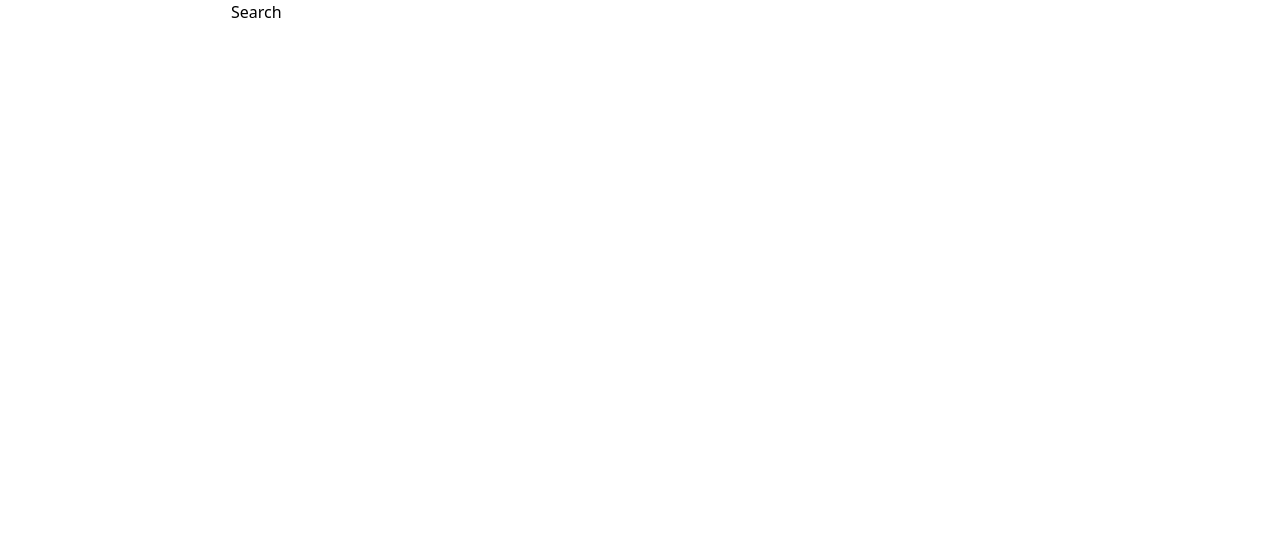
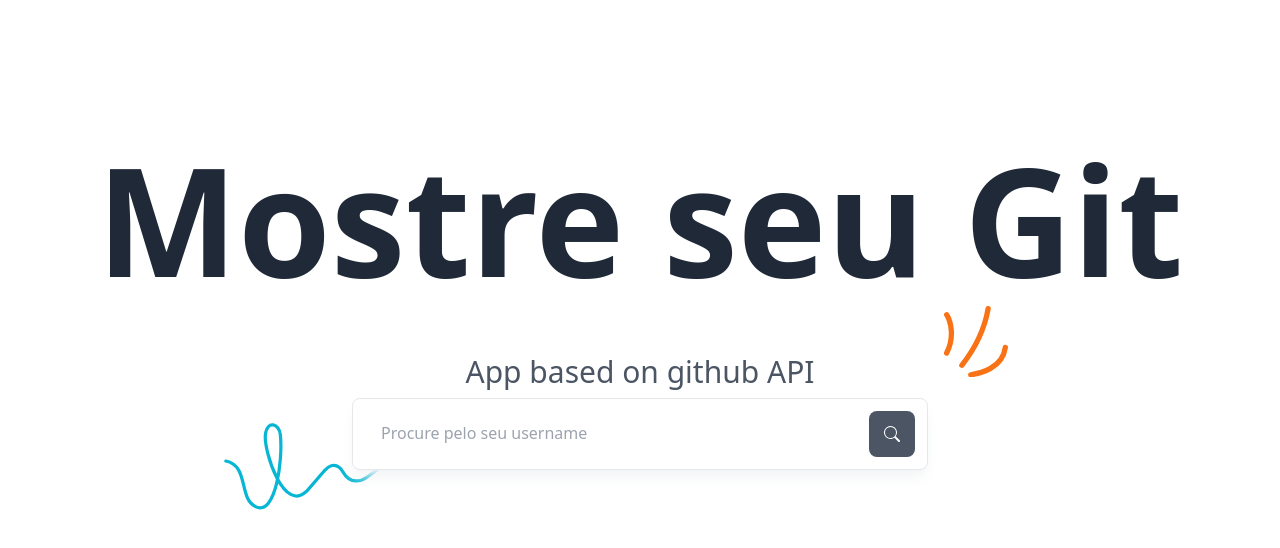
Before and after one commit to 97revenge/show-git, a Next.js app: page / in a window 1280 px wide. Shown: the top 548 px of the page. Built offline with nearby package versions, Linux system fonts and the light colour scheme.

Commit message:
feat:Added Next.js middleware in TypeScript for redirecting empty query parameter to /error page, with a specific route matcher for /user/:username

```diff
--- /dev/null
+++ b/src/components/Hero/index.tsx
@@ -0,0 +1,89 @@
+"use client";
+
+import { GetServerSideProps } from "next";
+import Image from "next/image";
+
+export default function Hero({ children }: { children: React.ReactNode }) {
+  return (
+    <>
+      <div className="relative overflow-hidden">
+        <div className="max-w-[85rem] mx-auto px-4 sm:px-6 lg:px-8 py-10 sm:py-24">
+          <div className="text-center">
+            <h1 className="text-6xl sm:text-[150px]  font-bold text-gray-800 dark:text-gray-200 py-12">
+              Mostre seu Git
+            </h1>
+
+            <div className="  mx-auto max-w-xl relative">
+              <p className="mt-3 text-gray-600 dark:text-gray-400 text-3xl pb-2">
+                App based on github API
+              </p>
+              {children}
+
+              <div className="hidden md:block absolute top-0 end-0 -translate-y-12 translate-x-20">
+                <svg
+                  className="w-16 h-auto text-orange-500"
+                  width="121"
+                  height="135"
+                  viewBox="0 0 121 135"
+                  fill="none"
+                  xmlns="http://www.w3.org/2000/svg"
+                >
+                  <path
+                    d="M5 16.4754C11.7688 27.4499 21.2452 57.3224 5 89.0164"
+                    stroke="currentColor"
+                    stroke-width="10"
+                    stroke-linecap="round"
+                  />
+                  <path
+                    d="M33.6761 112.104C44.6984 98.1239 74.2618 57.6776 83.4821 5"
+                    stroke="currentColor"
+                    stroke-width="10"
+                    stroke-linecap="round"
+                  />
+                  <path
+                    d="M50.5525 130C68.2064 127.495 110.731 117.541 116 78.0874"
+                    stroke="currentColor"
+                    stroke-width="10"
+                    stroke-linecap="round"
+                  />
+                </svg>
+              </div>
+
+              <div className="hidden md:block absolute bottom-0 start-0 translate-y-10 -translate-x-32">
+                <svg
+                  className="w-40 h-auto text-cyan-500"
+                  width="347"
+                  height="188"
+                  viewBox="0 0 347 188"
+                  fill="none"
+                  xmlns="http://www.w3.org/2000/svg"
+                >
+                  <path
+                    d="M4 82.4591C54.7956 92.8751 30.9771 162.782 68.2065 181.385C112.642 203.59 127.943 78.57 122.161 25.5053C120.504 2.2376 93.4028 -8.11128 89.7468 25.5053C85.8633 61.2125 130.186 199.678 180.982 146.248L214.898 107.02C224.322 95.4118 242.9 79.2851 258.6 107.02C274.299 134.754 299.315 125.589 309.861 117.539L343 93.4426"
+                    stroke="currentColor"
+                    stroke-width="7"
+                    stroke-linecap="round"
+                  />
+                </svg>
+              </div>
+            </div>
+          </div>
+        </div>
+      </div>
+    </>
+  );
+}
+
+export const getServerSideProps: GetServerSideProps = async () => {
+  const response = await fetch(
+    "https://github.githubassets.com/assets/GitHub-Mark-ea2971cee799.png"
+  );
+
+  const data = await response.json();
+
+  return {
+    props: {
+      image: data,
+    },
+  };
+};
--- a/src/pages/index.tsx
+++ b/src/pages/index.tsx
@@ -1,49 +1,55 @@
-import { GetServerSideProps } from "next";
-
-// export default function Index({ user }: { user: any }) {
-//   return (
-//     <>
-//       <div className="w-[10%]">ok</div>
-//     </>
-//   );
-// }
-
+import Hero from "@/components/Hero";
 import { useRouter } from "next/router";
 import { useState } from "react";
 
-// Your component
 export default function Index() {
   const router = useRouter();
   const [username, setUsername] = useState("");
 
   const handleSearch = () => {
-    // Use the router object to navigate to a new URL with the query parameter
     router.push({
-      pathname: "/user", // Update with the correct pathname
+      pathname: "/user",
       query: { username },
     });
   };
 
   return (
     <div>
-      <input
-        type="text"
-        value={username}
-        onChange={(e) => setUsername(e.target.value)}
-      />
-      <button onClick={handleSearch}>Search </button>
+      <Hero>
+        <div className="relative z-10 flex space-x-3 p-3 bg-white border rounded-lg shadow-lg shadow-gray-100 dark:bg-slate-900 dark:border-gray-700 dark:shadow-gray-900/[.2]">
+          <div className="flex-[1_0_0%]">
+            <label
+              htmlFor="hs-search-article-1"
+              className="block text-sm text-gray-700 font-medium dark:text-white"
+            >
+              <span className="sr-only">Procure pelo seu username</span>
+            </label>
+            <input
+              type="text"
+              value={username}
+              onChange={(e) => setUsername(e.target.value)}
+              className="py-2.5 px-4 block w-full border-transparent rounded-lg focus:border-gray-500 focus:ring-gray-500 dark:bg-slate-900 dark:border-transparent dark:text-gray-400 dark:focus:ring-gray-600"
+              placeholder="Procure pelo seu username"
+            />
+          </div>
+          <div className="flex-[0_0_auto]">
+            <button
+              onClick={handleSearch}
+              className="w-[46px] h-[46px] inline-flex justify-center items-center gap-x-2 text-sm font-semibold rounded-lg border border-transparent bg-gray-600 text-white hover:bg-gray-700 disabled:opacity-50 disabled:pointer-events-none dark:focus:outline-none dark:focus:ring-1 dark:focus:ring-gray-600"
+            >
+              <svg
+                xmlns="http://www.w3.org/2000/svg"
+                width="16"
+                height="16"
+                fill="currentColor"
+                viewBox="0 0 16 16"
+              >
+                <path d="M11.742 10.344a6.5 6.5 0 1 0-1.397 1.398h-.001c.03.04.062.078.098.115l3.85 3.85a1 1 0 0 0 1.415-1.414l-3.85-3.85a1.007 1.007 0 0 0-.115-.1zM12 6.5a5.5 5.5 0 1 1-11 0 5.5 5.5 0 0 1 11 0z" />
+              </svg>
+            </button>
+          </div>
+        </div>
+      </Hero>
     </div>
   );
 }
-
-// export const getServerSideProps: GetServerSideProps = async ({ query }) => {
-//   const username = query.username;
-//   const response = await fetch(`https://api.github.com/users/${username}`);
-//   const data = await response.json();
-
-//   return {
-//     props: {
-//       user: data,
-//     },
-//   };
-// };
```
Also changed, not shown: src/middleware.ts (added, +13 -0 lines).
